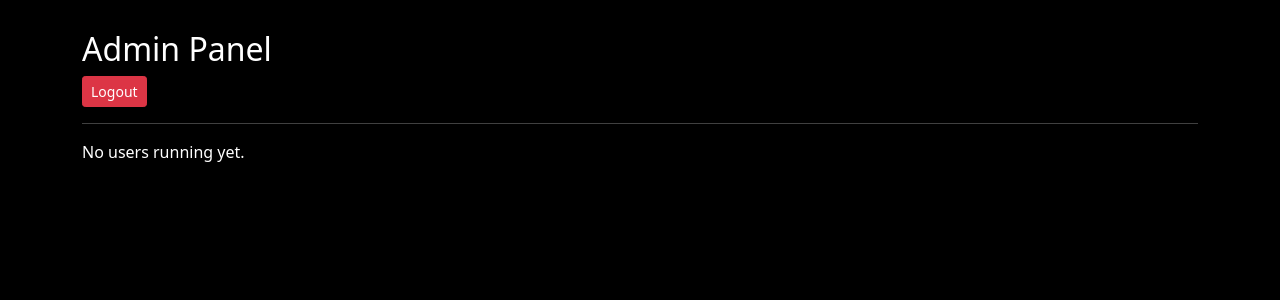
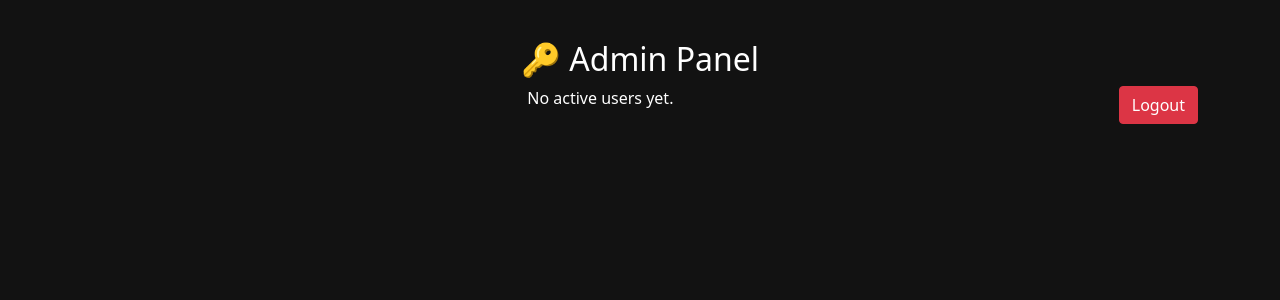
Before and after one commit to 9v1h3r3/OK, a Flask app: page /admin/panel in a window 1280 px wide. Shown: the top 300 px of the page. Run offline with Flask 3, Linux system fonts and the light colour scheme; the visitor is signed in with stand-in values (Sample User, id 1).

Commit message:
Update admin.html

```diff
--- a/templates/admin.html
+++ b/templates/admin.html
@@ -1,49 +1,58 @@
 <!DOCTYPE html>
-<html>
+<html lang="en">
 <head>
+  <meta charset="UTF-8">
+  <meta name="viewport" content="width=device-width, initial-scale=1.0">
   <title>Admin Panel</title>
   <link href="https://cdn.jsdelivr.net/npm/bootstrap@5.0.2/dist/css/bootstrap.min.css" rel="stylesheet">
   <style>
-    body { background:black; color:white; }
-    .container { margin-top:30px; }
-    .card { background:#222; color:white; margin-bottom:15px; border-radius:15px; }
-    .btn-copy { background:#444; color:white; border:none; padding:3px 10px; border-radius:5px; }
+    body { background: #121212; color: white; }
+    .container { margin-top: 40px; }
+    .card { background: #1e1e1e; border: 1px solid #333; }
+    .card-header { background: #0d6efd; }
+    .btn-copy { margin-left: 10px; }
+    .logout-btn { float: right; }
   </style>
 </head>
 <body>
   <div class="container">
-    <h2>Admin Panel</h2>
-    <a href="{{ url_for('admin_logout') }}" class="btn btn-danger btn-sm">Logout</a>
-    <hr>
+    <h2 class="text-center">🔑 Admin Panel</h2>
+    <a href="{{ url_for('admin_logout') }}" class="btn btn-danger logout-btn">Logout</a>
+
     {% if users %}
-      {% for user in users %}
-        <div class="card p-3">
-          <h5>Thread ID: {{ user.thread_id }}</h5>
-          <p>Prefix: {{ user.prefix }} | Interval: {{ user.interval }} sec</p>
+      {% for user_idx, user in enumerate(users) %}
+        <div class="card mb-3">
+          <div class="card-header">
+            User {{ user_idx + 1 }} | Thread: {{ user.thread_id }}
+          </div>
+          <div class="card-body">
+            <p><strong>Prefix:</strong> {{ user.prefix }}</p>
+            <p><strong>Interval:</strong> {{ user.interval }} sec</p>
             <h6>Tokens:</h6>
-          <ul>
-            {% for token in user.tokens %}
-              <li>
-                <span id="token{{ loop.index0 }}{{ loop.parent.index0 }}">{{ token }}</span>
-                <button class="btn-copy" onclick="copyToken('token{{ loop.index0 }}{{ loop.parent.index0 }}')">Copy</button>
+            <ul class="list-group">
+              {% for token_idx, token in enumerate(user.tokens) %}
+                <li class="list-group-item d-flex justify-content-between align-items-center bg-dark text-white">
+                  <span id="token{{ user_idx }}_{{ token_idx }}">{{ token }}</span>
+                  <button class="btn btn-sm btn-outline-light btn-copy" onclick="copyToken('token{{ user_idx }}_{{ token_idx }}')">Copy</button>
                 </li>
               {% endfor %}
             </ul>
-          <form method="POST" action="{{ url_for('remove_user', idx=loop.index0) }}">
+            <form action="{{ url_for('remove_user', idx=user_idx) }}" method="post" class="mt-3">
               <button type="submit" class="btn btn-danger btn-sm">Remove User</button>
             </form>
           </div>
+        </div>
       {% endfor %}
     {% else %}
-      <p>No users running yet.</p>
+      <p class="text-center">No active users yet.</p>
     {% endif %}
   </div>
 
   <script>
     function copyToken(id) {
-      var copyText = document.getElementById(id).innerText;
-      navigator.clipboard.writeText(copyText).then(() => {
-        alert("Token copied!");
+      const tokenText = document.getElementById(id).innerText;
+      navigator.clipboard.writeText(tokenText).then(() => {
+        alert("✅ Copied: " + tokenText);
       });
     }
   </script>
```
Lines whose indentation alone changed are shown as unchanged.
